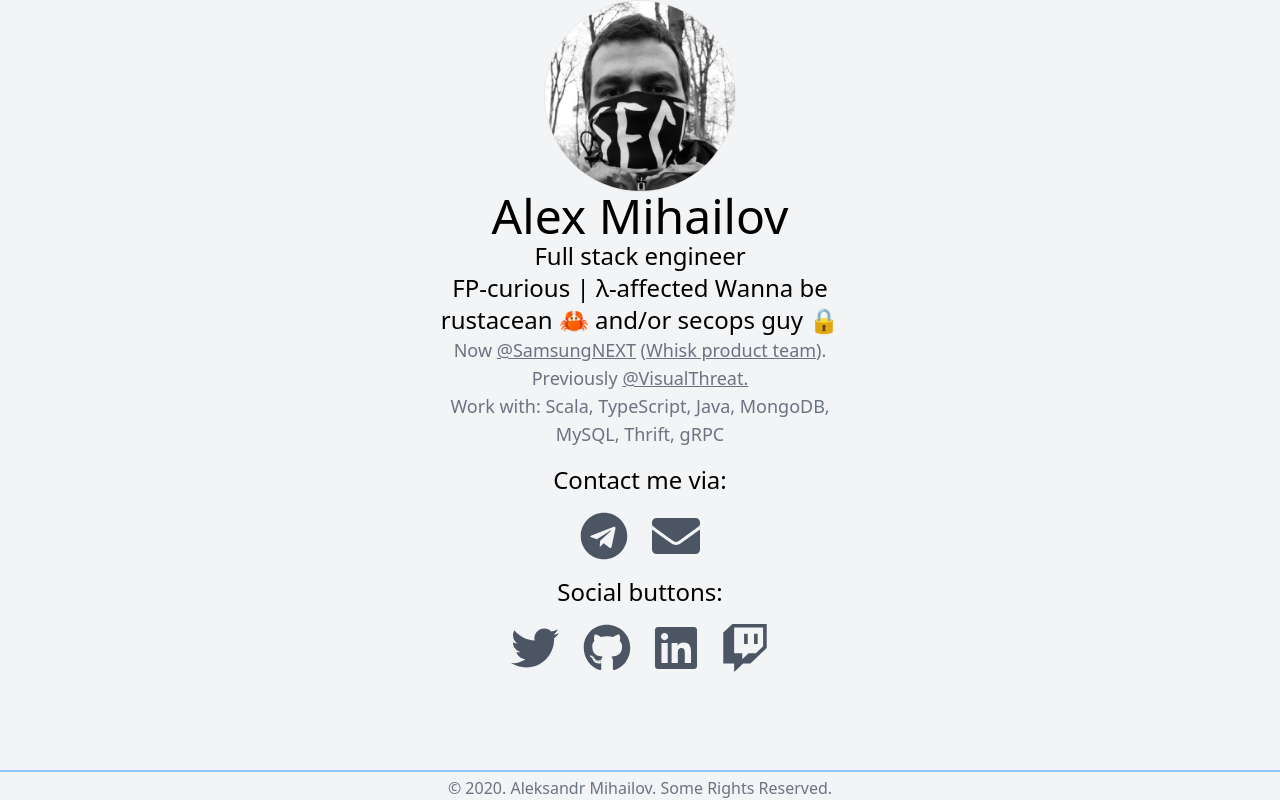
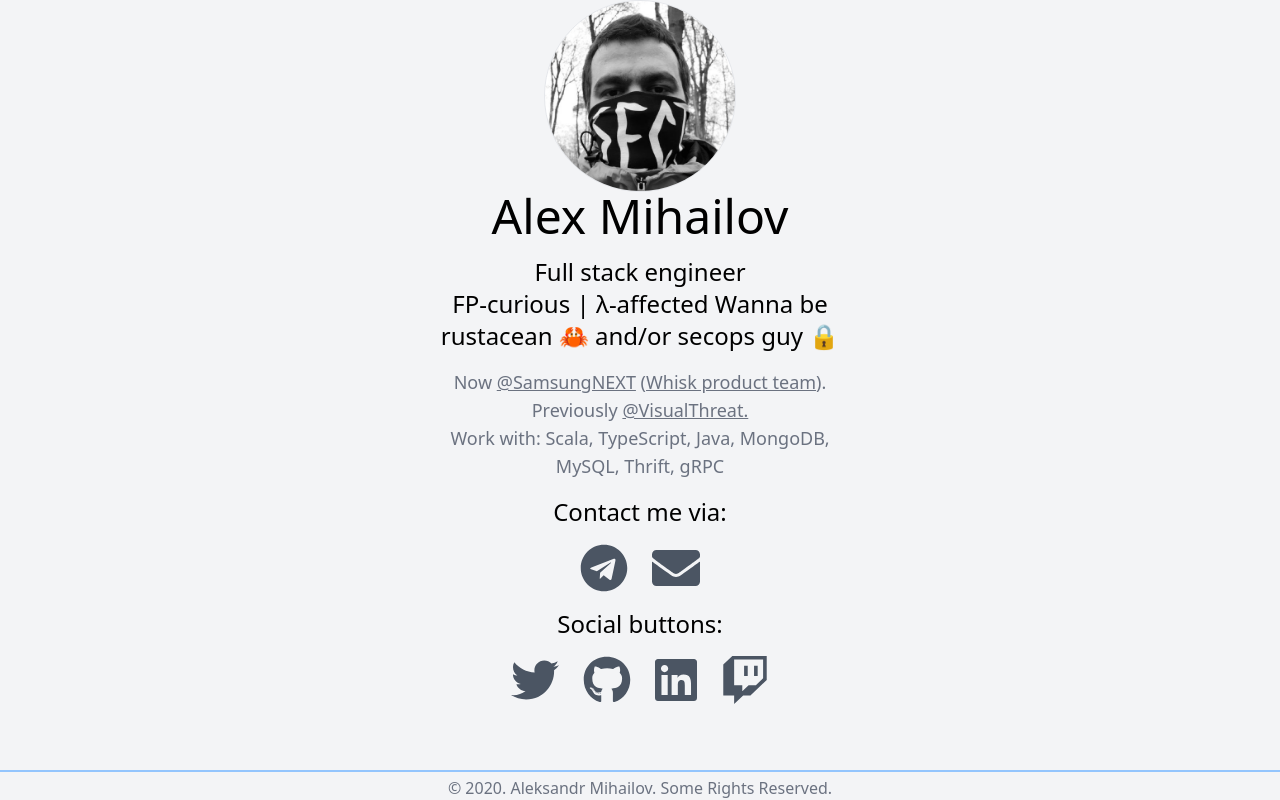
Before and after one commit to fido-node/fido-node.github.io, a Next.js app: page / in a window 1280 px wide. Built offline with nearby package versions, Linux system fonts and the light colour scheme.

Commit message:
Minor markup changes

```diff
--- a/components/personal-card/elements/Description.tsx
+++ b/components/personal-card/elements/Description.tsx
@@ -9,7 +9,7 @@ export default ({}: Props) => (
     <span className={'text-2xl text-center'}>
       FP-curious | λ-affected Wanna be rustacean 🦀 and/or secops guy 🔒
     </span>
-    <span className={'text-lg text-center text-gray-500 font-light'}>
+    <span className={'text-lg text-center text-gray-500 font-light pt-4'}>
       Now <Link href="https://www.samsungnext.com/">@SamsungNEXT</Link> (
       <Link href="https://whisk.com/">Whisk product team</Link>). Previously{' '}
       <Link href="https://www.visualthreat.com/">@VisualThreat.</Link>
--- a/components/personal-card/elements/Title.tsx
+++ b/components/personal-card/elements/Title.tsx
@@ -3,7 +3,7 @@ import * as React from 'react';
 type Props = {};
 
 export default ({}: Props) => (
-  <div className={'sm mx-auto'}>
+  <div className={'sm mx-auto pb-4'}>
     <span className={'text-5xl'}>{'Alex Mihailov'}</span>
   </div>
 );
```
